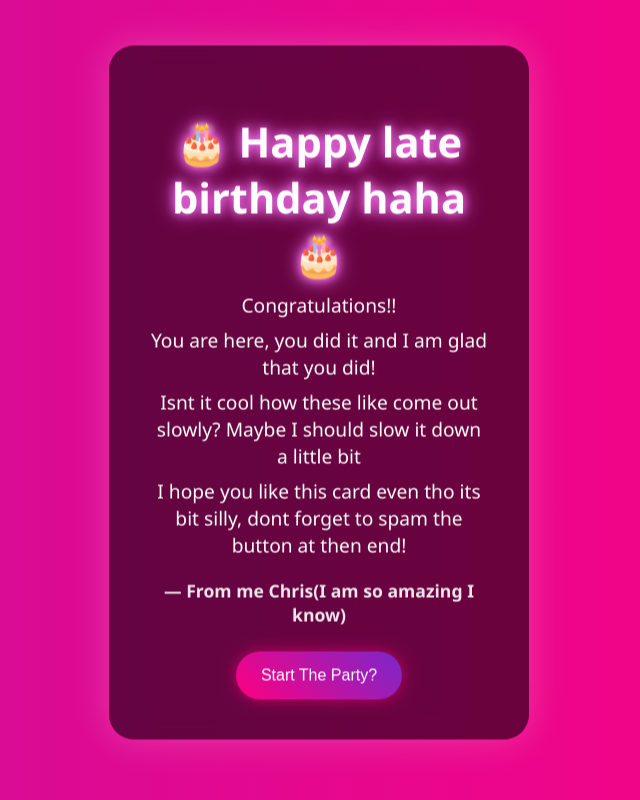
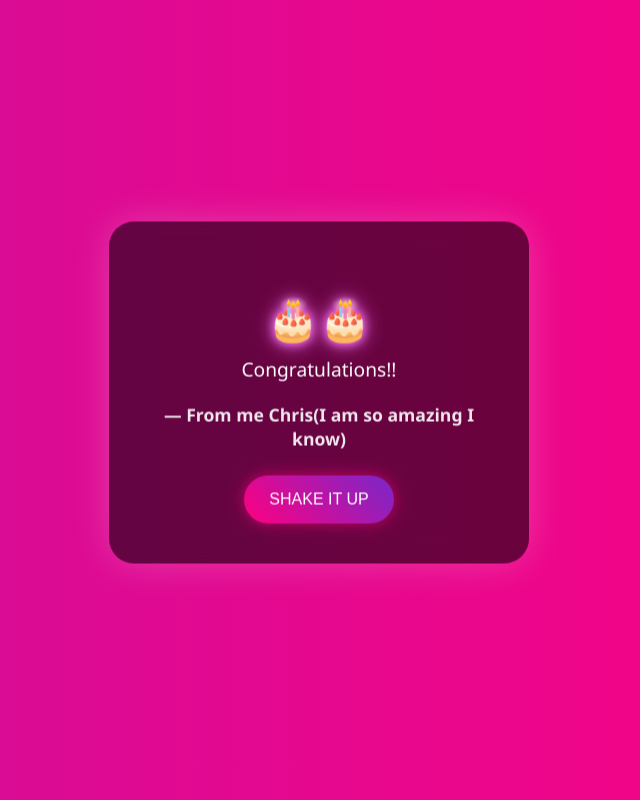
Before and after one commit to LogosNumen/MockCard, a plain HTML site: page index.html in a window 1280 px wide. Shown: the whole page, without its empty margins (321-961 px from the left). Drawn offline with Linux system fonts and the light colour scheme.

Commit message:
Update index.html

```diff
--- a/index.html
+++ b/index.html
@@ -2,7 +2,7 @@
 <html lang="en">
 <head>
 <meta charset="UTF-8">
-<title>Happy Birthday ribr 🎉</title>
+<title> 🎉</title>
 
 <style>
     * {
@@ -143,15 +143,13 @@
 <body>
 
 <div class="card" id="card">
-    <h1>🎂 Happy late birthday haha 🎂</h1>
+    <h1>🎂🎂</h1>
     <p>Congratulations!!</p>
-    <p>You are here, you did it and I am glad that you did!</p>
-    <p>Isnt it cool how these like come out slowly? Maybe I should
-    slow it down a little bit</p>
-    <p>I hope you like this card even tho its bit silly, dont forget
-    to spam the button at then end!</p>
+    <p></p>
+    <p></p>
+    <p></p>
     <div class="from">— From me Chris(I am so amazing I know)</div>
-    <button onclick="party()">Start The Party?</button>
+    <button onclick="party()">SHAKE IT UP</button>
 </div>
 
 <script>
```
